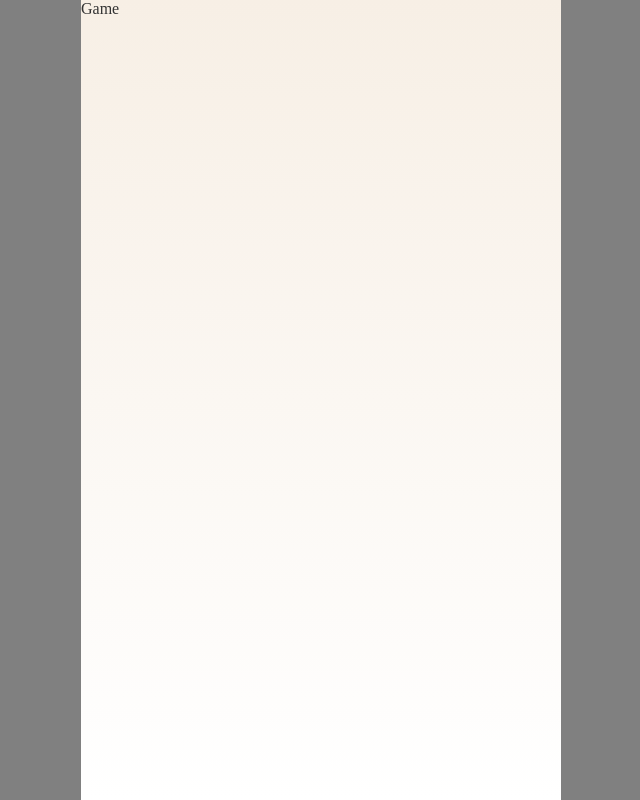
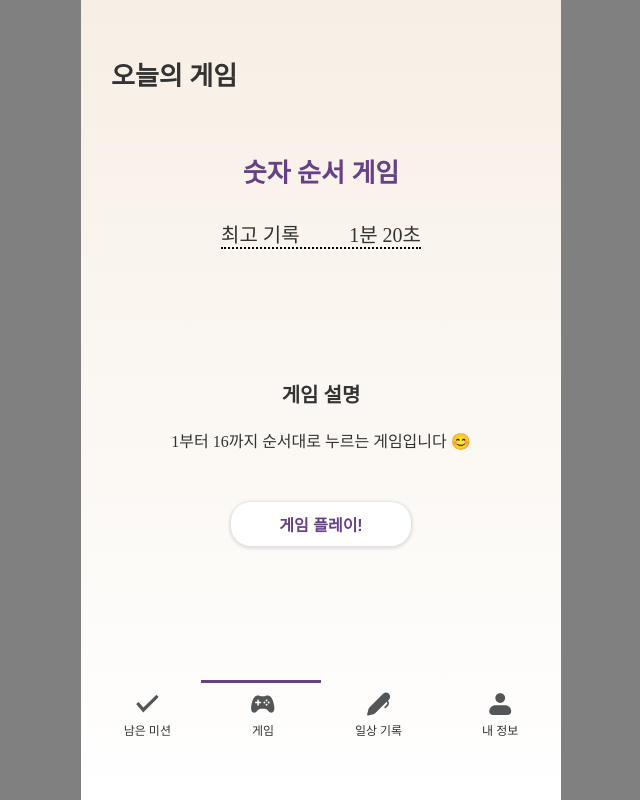
Before and after one commit to 9oormthon-univ/2024_DANPOONG_TEAM_18_FE, a React (Vite) app: page /game in a window 1280 px wide. Shown: the whole page, without its empty margins (319-959 px from the left). Built offline with nearby package versions, Linux system fonts and the light colour scheme.

Commit message:
feat: create today-game page

```diff
--- a/src/pages/Game.jsx
+++ b/src/pages/Game.jsx
@@ -1,9 +1,90 @@
-import React from 'react'
+import styled from "styled-components"
+import Button from "../components/Button"
+import NavigationBar from "../components/NavigationBar"
 
 const Game = () => {
+
   return (
-    <div>Game</div>
+    <>
+      <Wrapper>
+        <Title>오늘의 게임</Title>
+        <MainContent>
+          <GameTitle>숫자 순서 게임</GameTitle>
+          <ScoreContainer>
+            <Score>
+              <span>최고 기록</span>
+              <span>1분 20초</span>
+            </Score>
+          </ScoreContainer>
+
+          <DescriptionTitle>게임 설명</DescriptionTitle>
+          <Description>1부터 16까지 순서대로 누르는 게임입니다 😊</Description>
+        </MainContent>
+        <Button text={"게임 플레이!"} />
+      </Wrapper>
+      <NavigationBar />
+    </>
   )
 }
 
+const Wrapper = styled.div`
+  display: flex;
+  flex-direction: column;
+  padding: 55px 30px;
+  width: 100%;
+  margin-bottom: 84px;
+
+  Button {
+    margin: 0px 120px;
+  }
+`
+
+const Title = styled.div`
+    font-weight: 600;
+    font-size: 26px;
+    margin-bottom: 30px;
+`
+
+const GameTitle = styled.div`
+    font-weight: 600;
+    font-size: 26px;
+    margin-bottom: 30px;
+    color: ${(props) => props.theme.colors.main};
+`
+
+const MainContent = styled.div`
+  display: flex;
+  flex-direction: column;
+  justify-content: center;
+  align-items: center;
+  margin: 30px;
+`
+
+const ScoreContainer = styled.div`
+  display: flex;
+  flex-direction: column;
+  justify-content: space-between;
+  width: 200px;
+  height: 30px;
+  border-bottom: 2px dotted black;
+  margin-bottom: 130px;
+`
+
+const Score = styled.div`
+  display: flex;
+  justify-content: space-between;
+  font-size: 20px;
+`
+
+const DescriptionTitle = styled.div`
+  font-size: 20px;
+  font-weight: bold;
+  margin-bottom: 20px;
+`
+
+const Description = styled.div`
+  font-size: 16px;
+  margin-bottom: 20px;
+`
+
 export default Game
```
